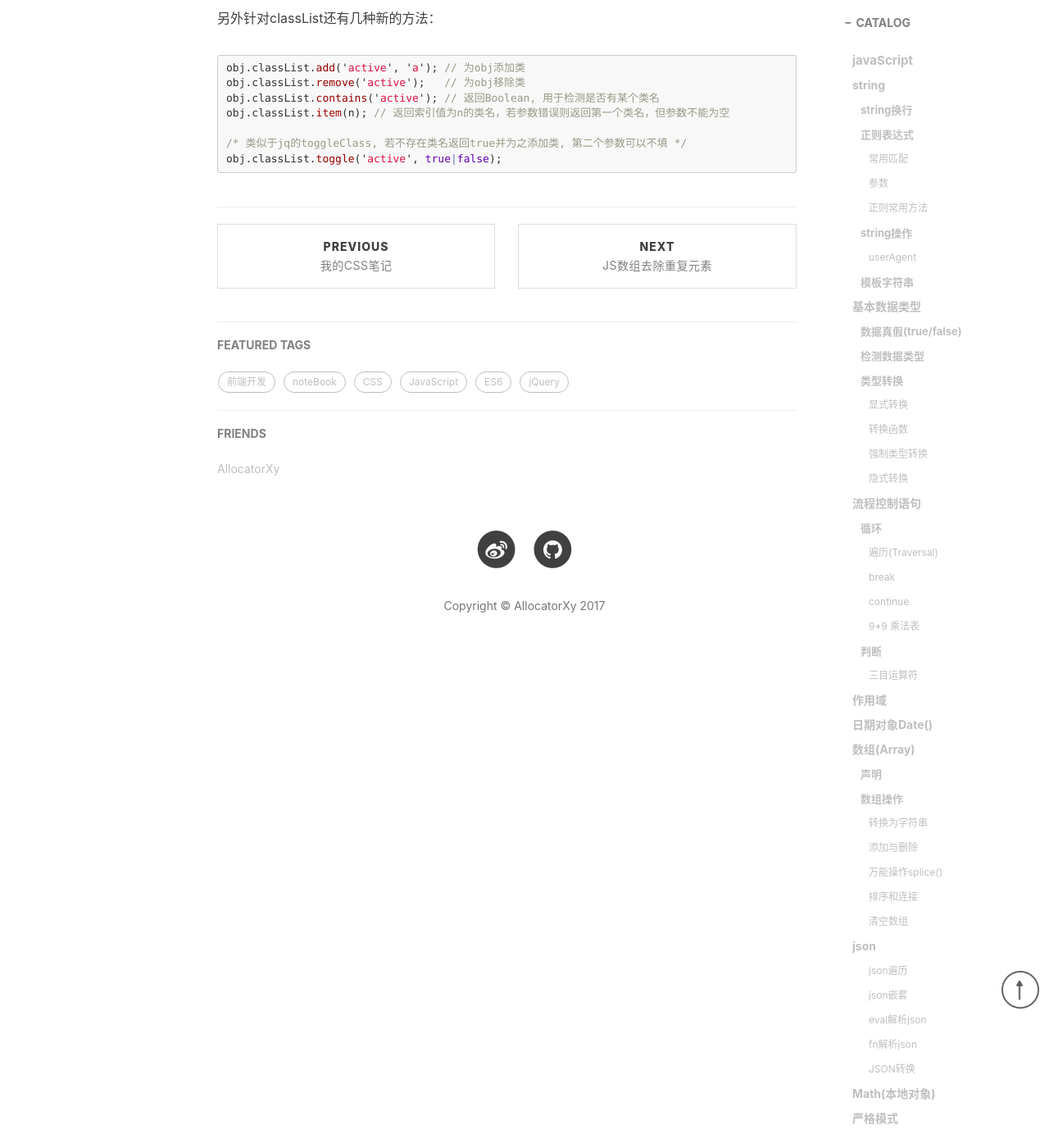
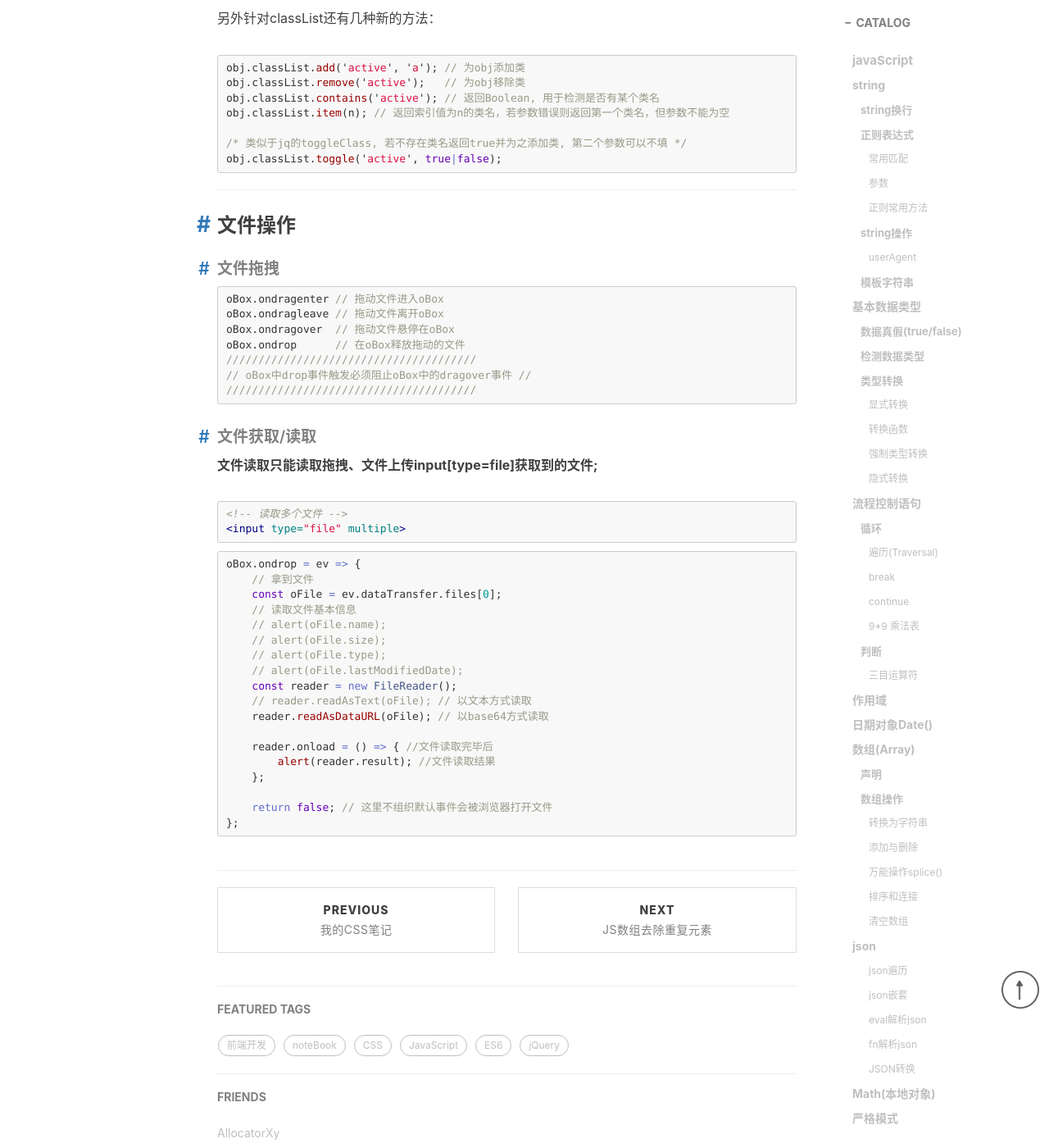
Before and after one commit to AllocatorXy/AllocatorXy.github.io, a Jekyll site: the page built from _posts/2017-02-08-JavaScript.markdown, in a window 1280 px wide and 1400 px high, scrolled down 20704 px. Shown: the whole window at 82% size. Built offline with Jekyll 4.4.1, drawn with Linux system fonts in a browser that asks for light colours; comment, search, counter and statistics services are not loaded.

Commit message:
update note

````diff
--- a/_posts/2017-02-08-CSS.markdown
+++ b/_posts/2017-02-08-CSS.markdown
@@ -70,11 +70,11 @@ div[type] {
 div[abc],[d]{
     /* 选择带有abc或d属性的元素 */
 }
-div[title^=apple]{ /* 正则匹配属性 */
+div[title^='apple']{ /* 正则匹配属性 */
     /* 选择属性为title中，属性以apple开头的元素 */
 }
-div[title*=apple]{ /* 同样是正则 */
-    /* 选择属性为title重，属性内容含有apple的元素 */
+div[title*='apple']{ /* 同样是正则 */
+    /* 选择属性为title中，属性内容含有apple的元素 */
 }
 ::selection {
     /* 选择被选中的dom元素 */
--- a/_posts/2017-02-08-JavaScript.markdown
+++ b/_posts/2017-02-08-JavaScript.markdown
@@ -951,3 +951,46 @@ obj.classList.item(n); // 返回索引值为n的类名，若参数错误则返
 /* 类似于jq的toggleClass, 若不存在类名返回true并为之添加类, 第二个参数可以不填 */
 obj.classList.toggle('active', true|false);
 ```
+<hr />
+
+### 文件操作
+
+##### 文件拖拽
+```js
+oBox.ondragenter // 拖动文件进入oBox
+oBox.ondragleave // 拖动文件离开oBox
+oBox.ondragover  // 拖动文件悬停在oBox
+oBox.ondrop      // 在oBox释放拖动的文件
+///////////////////////////////////////
+// oBox中drop事件触发必须阻止oBox中的dragover事件 //
+///////////////////////////////////////
+```
+
+##### 文件获取/读取
+**文件读取只能读取拖拽、文件上传input[type=file]获取到的文件;**
+
+```html
+<!-- 读取多个文件 -->
+<input type="file" multiple>
+```
+
+```js
+oBox.ondrop = ev => {
+    // 拿到文件
+    const oFile = ev.dataTransfer.files[0];
+    // 读取文件基本信息
+    // alert(oFile.name);
+    // alert(oFile.size);
+    // alert(oFile.type);
+    // alert(oFile.lastModifiedDate);
+    const reader = new FileReader();
+    // reader.readAsText(oFile); // 以文本方式读取
+    reader.readAsDataURL(oFile); // 以base64方式读取
+
+    reader.onload = () => { //文件读取完毕后
+        alert(reader.result); //文件读取结果
+    };
+
+    return false; // 这里不组织默认事件会被浏览器打开文件
+};
+```
--- a/_posts/2017-03-15-js-async.markdown
+++ b/_posts/2017-03-15-js-async.markdown
@@ -85,7 +85,7 @@ function async(u, c) {
     const t = 'script',
     [ o, s ] = [ document.createElement(t), document.getElementsByTagName(t)[0] ];
     o.src = u;
-    if (c) { o.addEventListener('load', function (e) { c(null, e); }, false); }
+    c && o.addEventListener('load', e => c(null, e), false);
     s.parentNode.insertBefore(o, s);
 }
 ```
````
Also changed, not shown: sw.js (+13 -13 lines).
